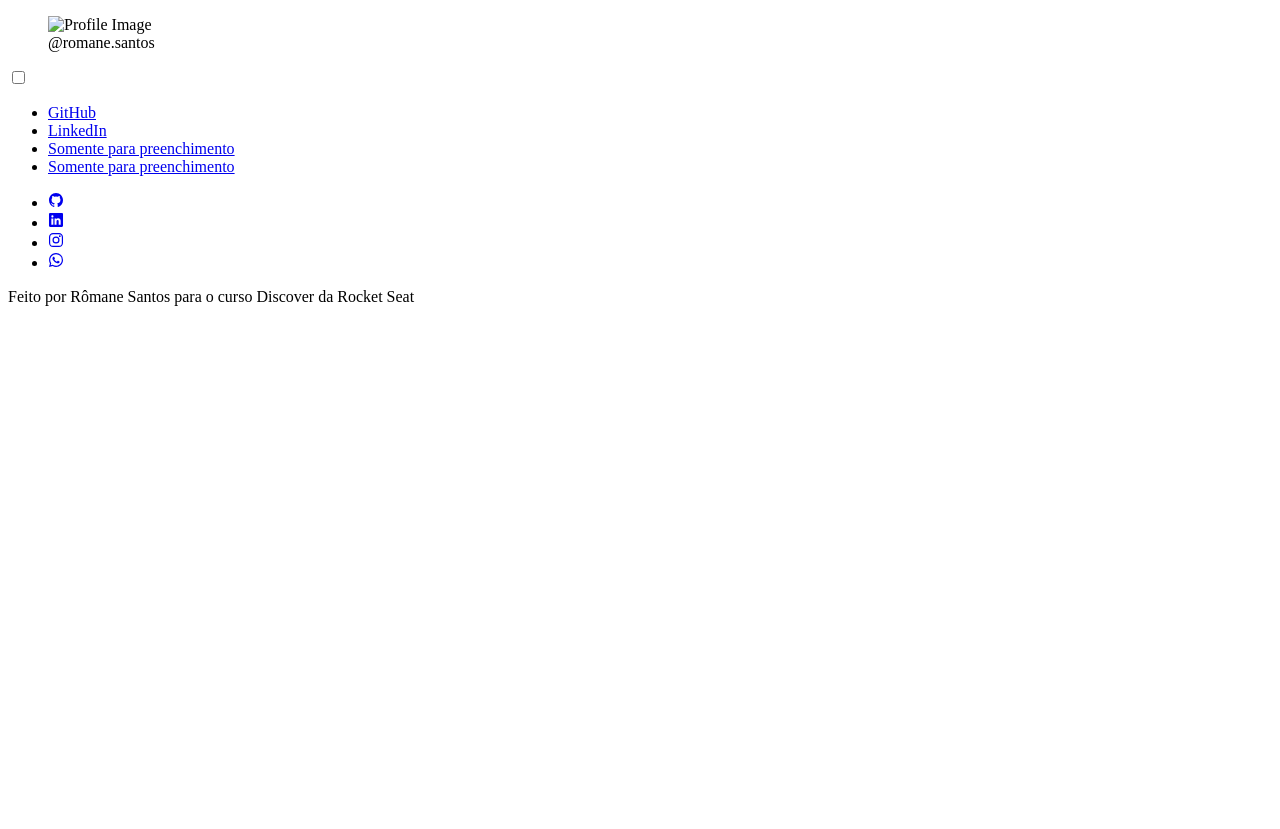
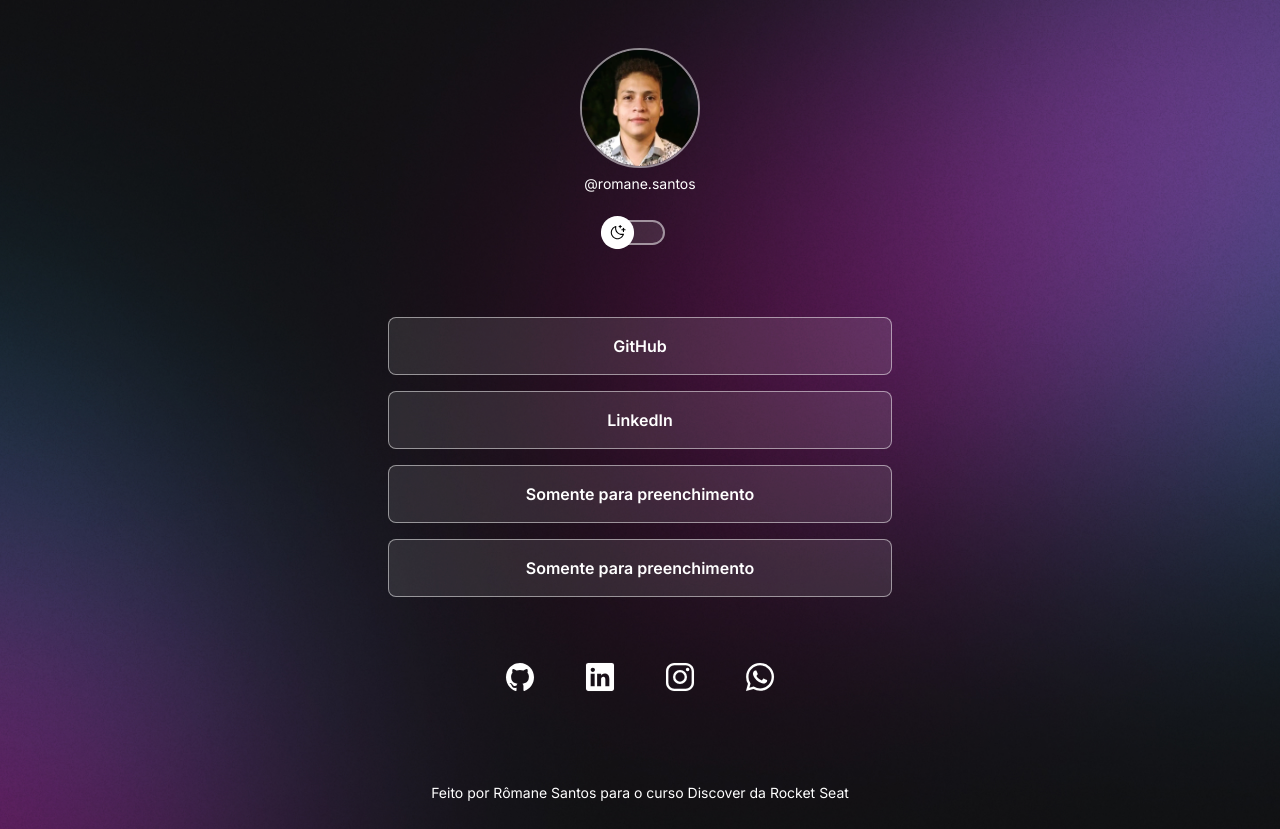
Before and after one commit to RomaneSantos/dev-links, a plain HTML site: page index.html in a window 1280 px wide. Before the commit the page ends 800 px from the top, so only its background shows below. Drawn offline with nearby package versions, Linux system fonts and the light colour scheme; the site is published under a folder, as on GitHub Pages, so addresses that start at the root find nothing.

Commit message:
🐛 :: [index] :: Correção no caminho dos assets

```diff
--- a/index.html
+++ b/index.html
@@ -4,7 +4,7 @@
     <meta charset="UTF-8">
     <meta name="viewport" content="width=device-width, initial-scale=1.0">
     <title>Dev Links - Rômane Santos</title>
-    <link rel="stylesheet" href="/assets/css/app.css">
+    <link rel="stylesheet" href="./assets/css/app.css">
 </head>
 <body data-theme="dark">
 
@@ -12,7 +12,7 @@
 
         <header>
             <figure id="profile-image">
-                <img src="/assets/img/avatar.png" alt="Profile Image"/>
+                <img src="./assets/img/avatar.png" alt="Profile Image"/>
                 <figcaption class="text-sm">@romane.santos</figcaption>
             </figure>
             <div class="flex-center">
@@ -69,6 +69,6 @@
     </section>
 
     <script type="module" src="https://cdn.jsdelivr.net/npm/ionicons@latest/dist/ionicons/ionicons.esm.js"></script>
-    <script src="/assets/js/app.js"></script>
+    <script src="./assets/js/app.js"></script>
 </body>
 </html>
```
